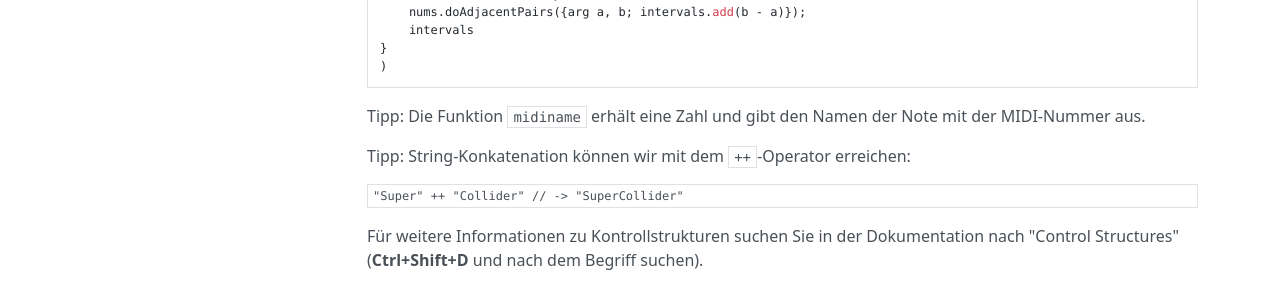
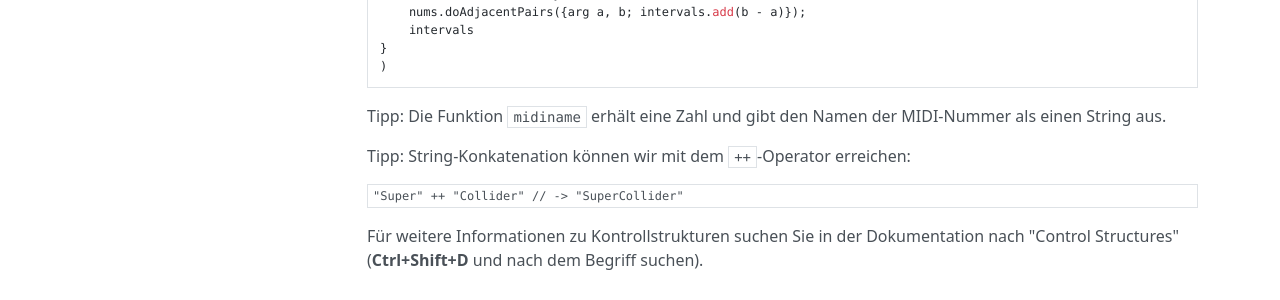
Before and after one commit to teymuri/musikelektronik, an MkDocs documentation site: the page built from docs/lang.md, in a window 1280 px wide and 900 px high, scrolled down 9132 px. Shown: the part 525-825 px from the top of the window. Built offline with MkDocs 1.6.1, drawn with Linux system fonts in a browser that asks for light colours; nearby versions of some CDN libraries.

Commit message:
correct typo

````diff
--- a/docs/lang.md
+++ b/docs/lang.md
@@ -469,7 +469,7 @@ Tipp: Folgende Definitionen können Ihnen bei der Aufgabe nützlich sein:
 }
 )
 ```
-Tipp: Die Funktion `midiname` erhält eine Zahl und gibt den Namen der Note mit der MIDI-Nummer aus.
+Tipp: Die Funktion `midiname` erhält eine Zahl und gibt den Namen der MIDI-Nummer als einen String aus.
 
 Tipp: String-Konkatenation können wir mit dem `++`-Operator erreichen:
 
````
Also changed, not shown: site/index.html, site/lang/index.html, site/search/search_index.json, 1 other file.
